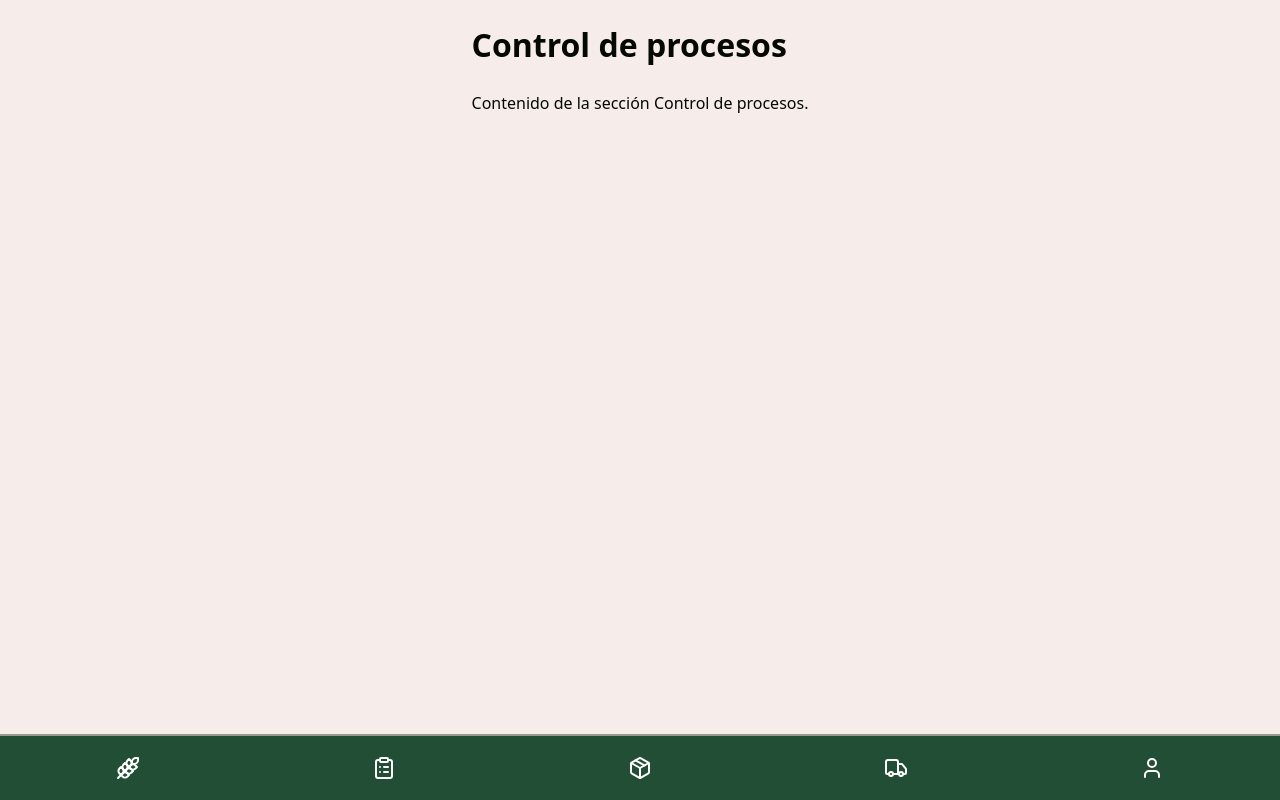
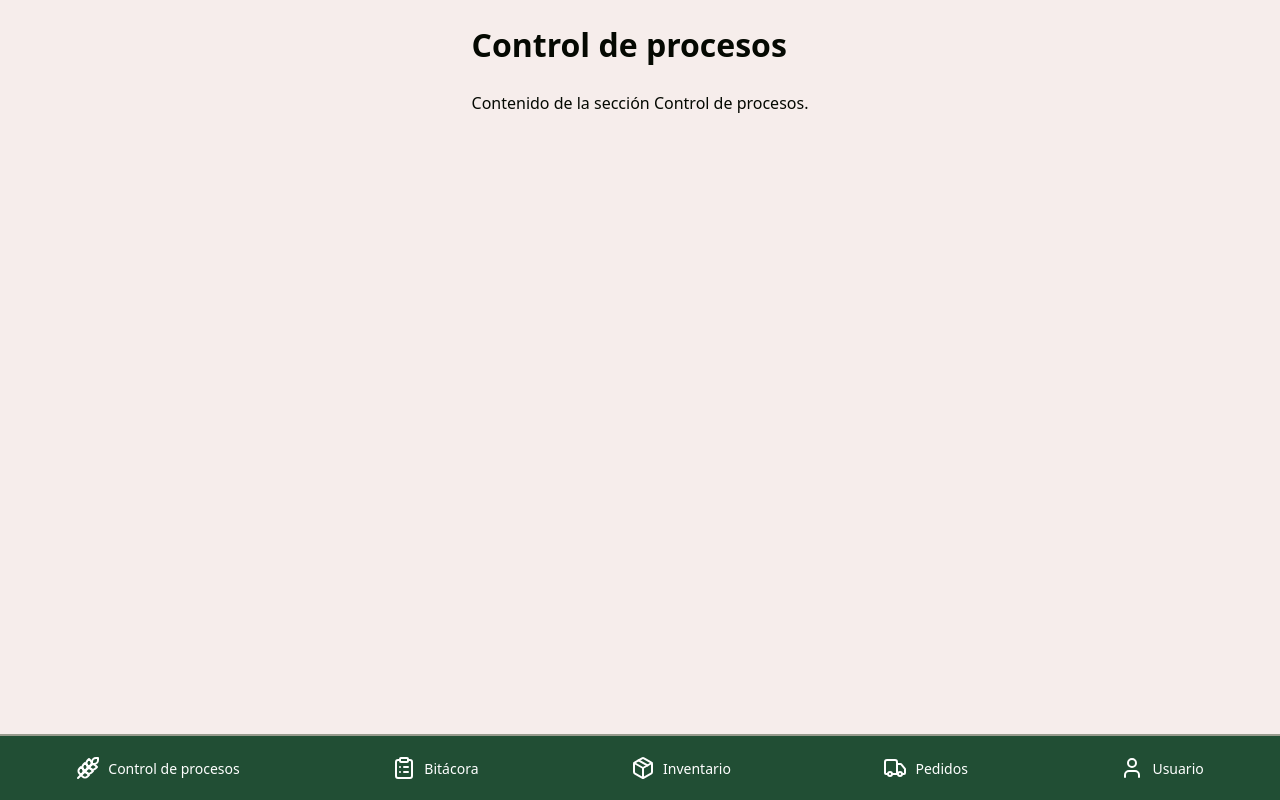
Before and after one commit to CarlosGonzalez14/XuchilNaturalFoods, a React (Vite) app: page / in a window 1280 px wide. Built offline with nearby package versions, Linux system fonts and the light colour scheme.

Commit message:
Se usa una media query para determinar el contenido de la TabBar
-En monitores con un ancho mayor o igual a 1024px se mostrará el nombre de las secciones.
-En monitores con un ancho menor a 1024px solo se muestra el ícono de la sección.

```diff
--- a/src/components/BottomTabBar.tsx
+++ b/src/components/BottomTabBar.tsx
@@ -3,11 +3,11 @@ import { Wheat, ClipboardList, Package, Truck, User } from "lucide-react";
 import "../styles/BottomTabBar.css";
 
 const tabs = [
-  { name: "ProcessControl", path: "/process-control", icon: <Wheat /> },
-  { name: "Logbook", path: "/logbook", icon: <ClipboardList /> },
-  { name: "Inventory", path: "/inventory", icon: <Package /> },
-  { name: "Orders", path: "/orders", icon: <Truck /> },
-  { name: "User", path: "/user", icon: <User /> },
+  { name: "Control de procesos", path: "/process-control", icon: <Wheat /> },
+  { name: "Bitácora", path: "/logbook", icon: <ClipboardList /> },
+  { name: "Inventario", path: "/inventory", icon: <Package /> },
+  { name: "Pedidos", path: "/orders", icon: <Truck /> },
+  { name: "Usuario", path: "/user", icon: <User /> },
 ];
 
 const BottomTabBar = () => {
@@ -20,7 +20,7 @@ const BottomTabBar = () => {
           className={({ isActive }) => (isActive ? "tab active" : "tab")}
         >
           <div className="tab-icon">{tab.icon}</div>
-          {/* <span className="tab-text">{tab.name}</span> */}
+          <span className="tab-text">{tab.name}</span>
         </NavLink>
       ))}
     </nav>
--- a/src/styles/BottomTabBar.css
+++ b/src/styles/BottomTabBar.css
@@ -13,7 +13,6 @@
 
 .tab {
   display: flex;
-    flex-direction: column;
   align-items: center;
   text-decoration: none;
   color: var(--color-text-light);
@@ -30,9 +29,10 @@
 }
 
 .tab-text {
-    margin-top: 4px;
+  margin-left: 8px;
   font-weight: normal;
   transition: font-weight 0.2s ease-in-out;
+  display: none;
 }
 
 .tab.active {
@@ -47,3 +47,13 @@
 .tab.active .tab-text {
   font-weight: bold;
 }
+
+@media (min-width: 1024px) {
+  .tab {
+    flex-direction: row;
+  }
+
+  .tab-text {
+    display: inline;
+  }
+}
```
Lines whose indentation alone changed are shown as unchanged.
